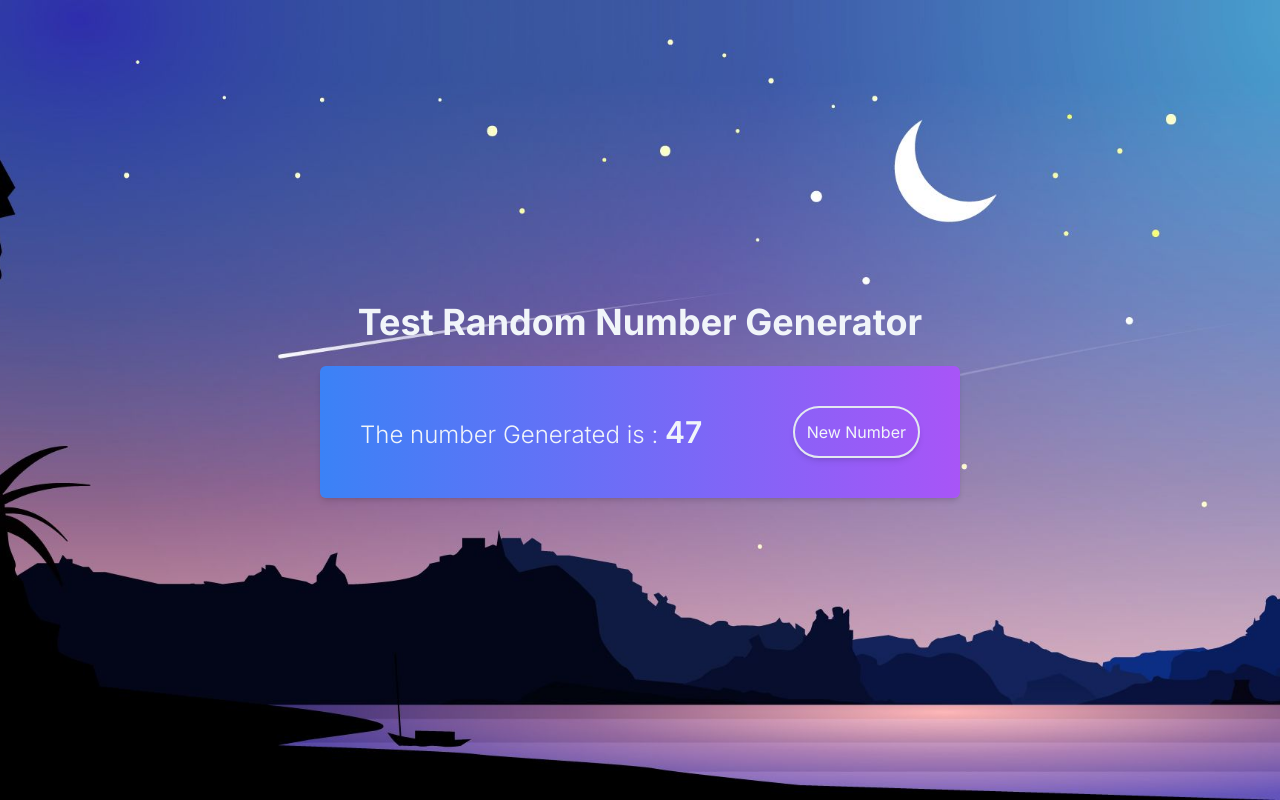
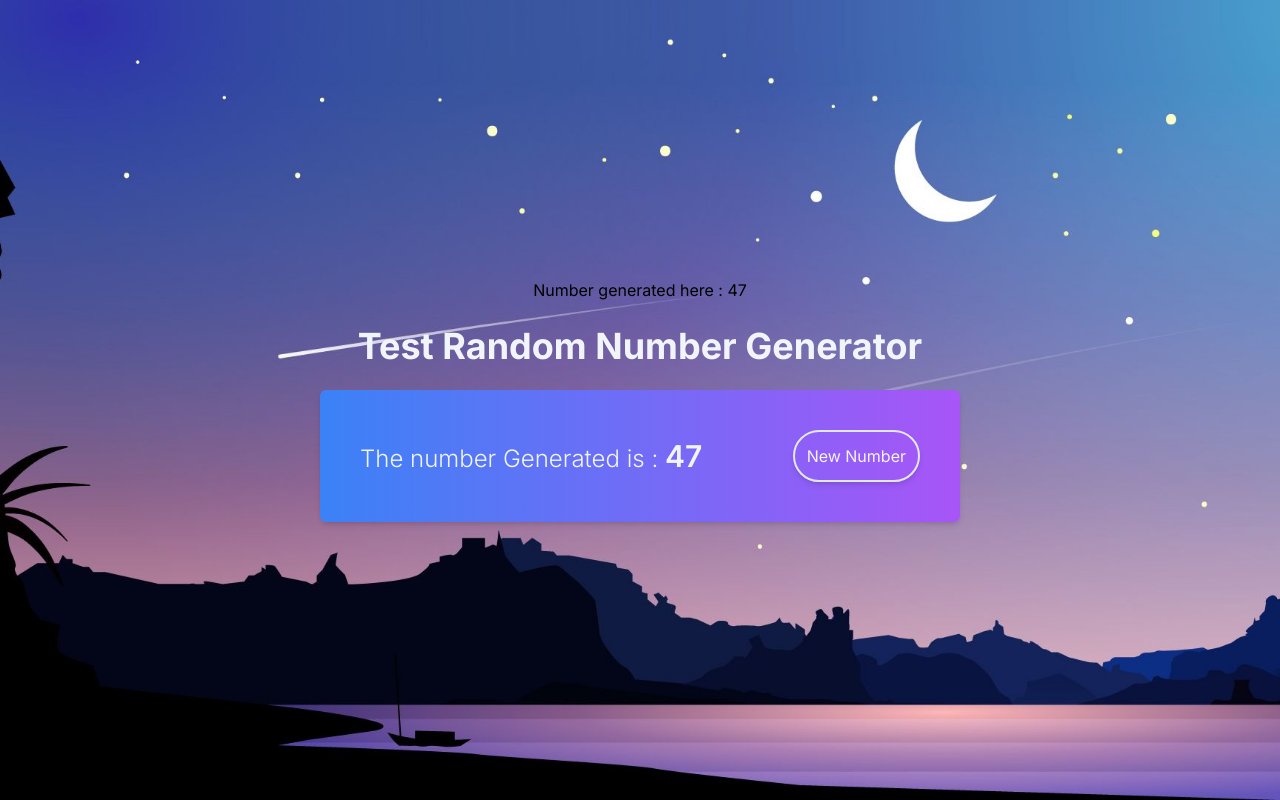
Before and after one commit to Aayman-star/randomnumbergame, a Next.js app: page / in a window 1280 px wide. Built offline with nearby package versions, Linux system fonts and the light colour scheme; no server answers.

Commit message:
added a display factor

```diff
--- a/src/app/page.tsx
+++ b/src/app/page.tsx
@@ -36,6 +36,7 @@ export default async function Home() {
         />
       </div>
       <div className="relative z-10 flex flex-col items-center justify-center gap-y-6 h-full">
+        <p>Number generated here : {randomNumber}</p>
         <h1 className="text-2xl md:text-4xl text-slate-100 font-bold">
           Test Random Number Generator
         </h1>
```
